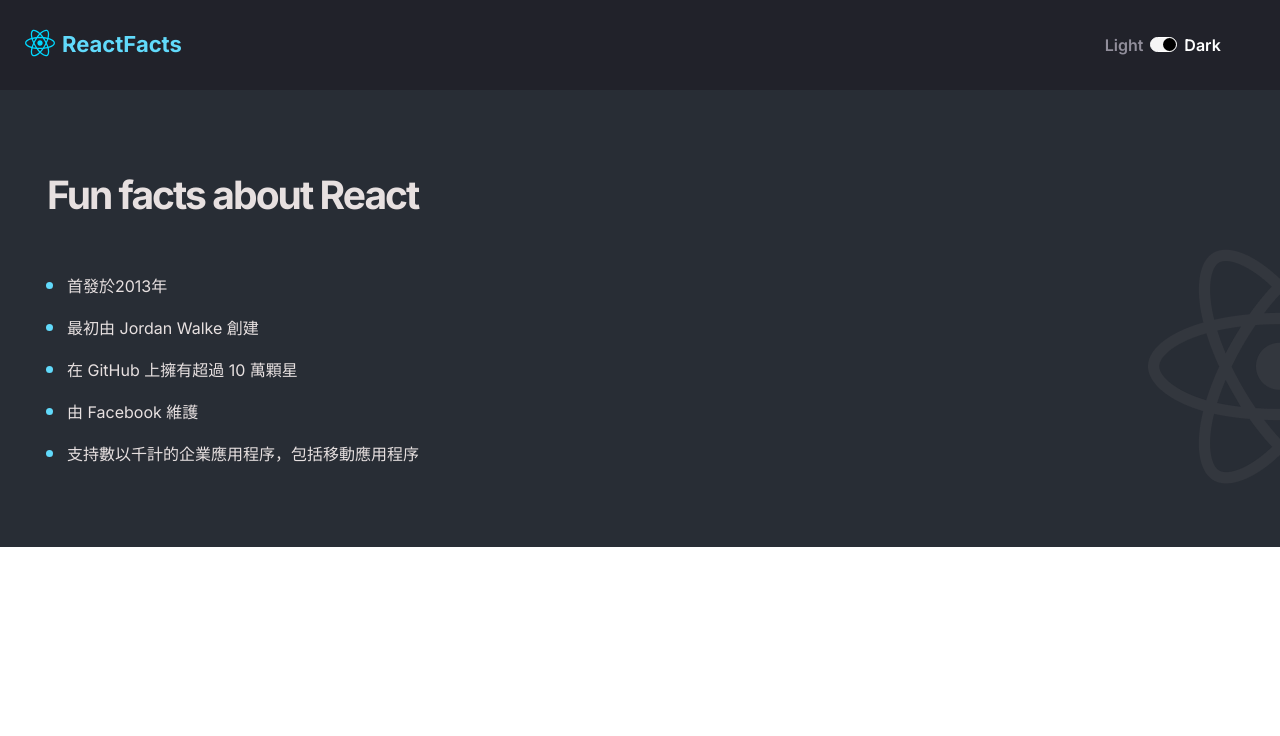
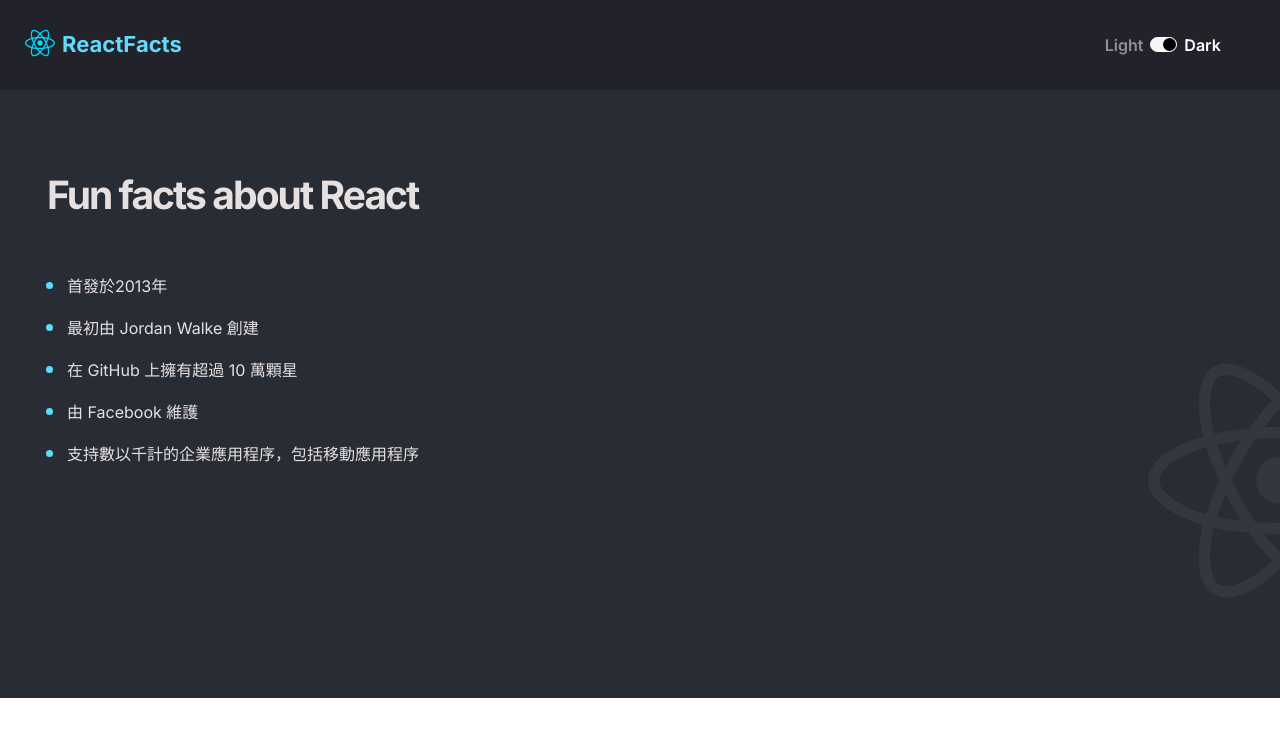
Before and after one commit to Greendayy/React-Info-Site, a React (Vite) app: page / in a window 1280 px wide. Shown: the top 736 px of the page. Built offline with nearby package versions, Linux system fonts and the light colour scheme.

Commit message:
feat::bug:

```diff
--- a/src/App.css
+++ b/src/App.css
@@ -115,7 +115,8 @@
 main.dark {
   background-image: url(/react-icon-large.png);
   background-color: #282D35;
-  color: rgb(231, 224, 224)
+  color: rgb(231, 224, 224);
+  height: 38rem;
 }
 
 
```
